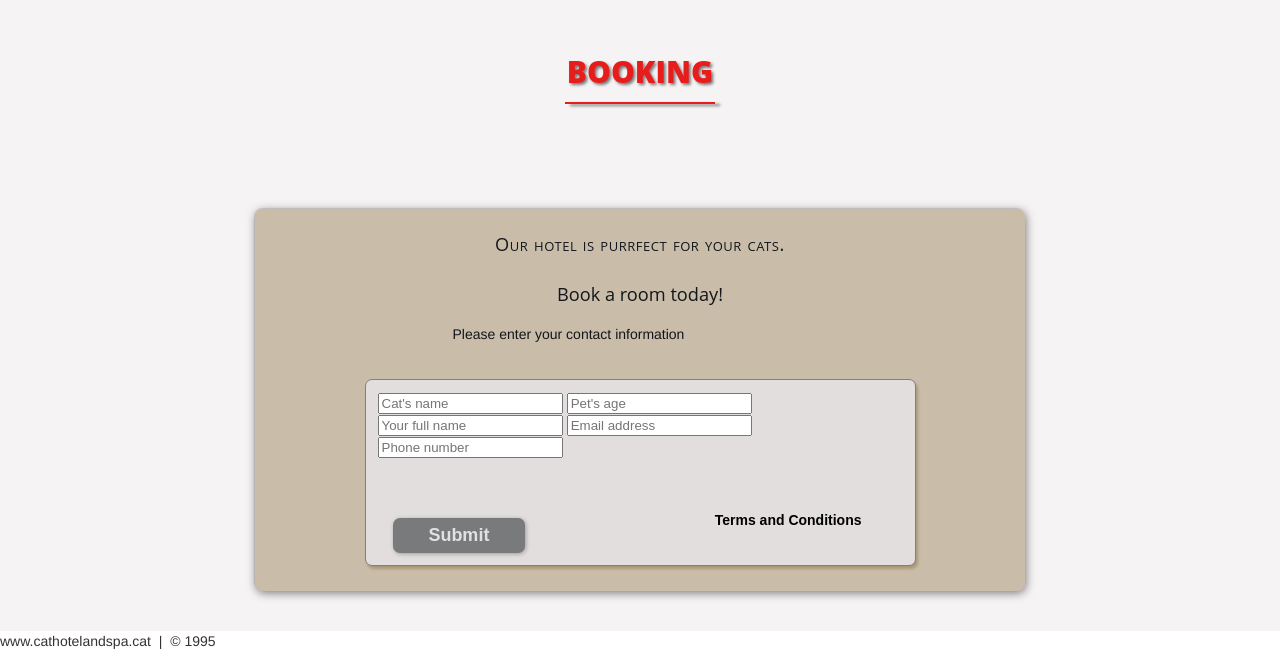
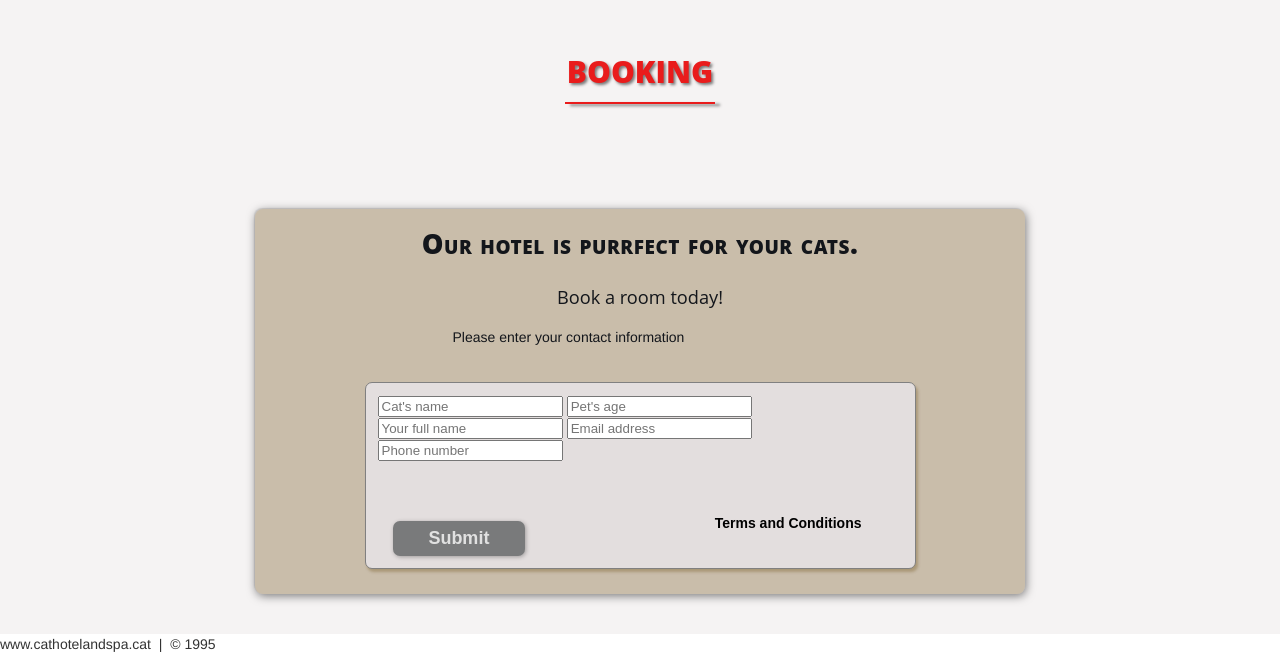
Before and after one commit to 4myNicole/HTML-and-CSS-Projects, a plain HTML site: page Project/Index.html in a window 1280 px wide. Shown: the part 2932-3586 px from the top of the page. Drawn offline with Linux system fonts and the light colour scheme.

Commit message:
Update shared.css

```diff
--- a/Project/CSS/shared.css
+++ b/Project/CSS/shared.css
@@ -217,7 +217,7 @@ flex.container {
 }
 
 
-.reservation h2{
+.reservation h2 {
 width: 70%;
 text-align: center;
 margin: 0 auto;
@@ -233,6 +233,8 @@ word-spacing: 0pt;
     text-align: center;
     margin: 0 auto;
     color: #13161B;
+    font-weight: 900;
+    font-size: 1.5em;
     font-variant: small-caps;
     letter-spacing: .4pt;
     word-spacing:.3pt;
@@ -260,7 +262,7 @@ word-spacing: 0pt;
     font-family: 'Raleway', sans-serif;
 }
 
-.reservation input [type="text]"] {
+.reservation input[type="text]"] {
     font-size: 15px;
     outline: none;
     font-weight: 600;
```
